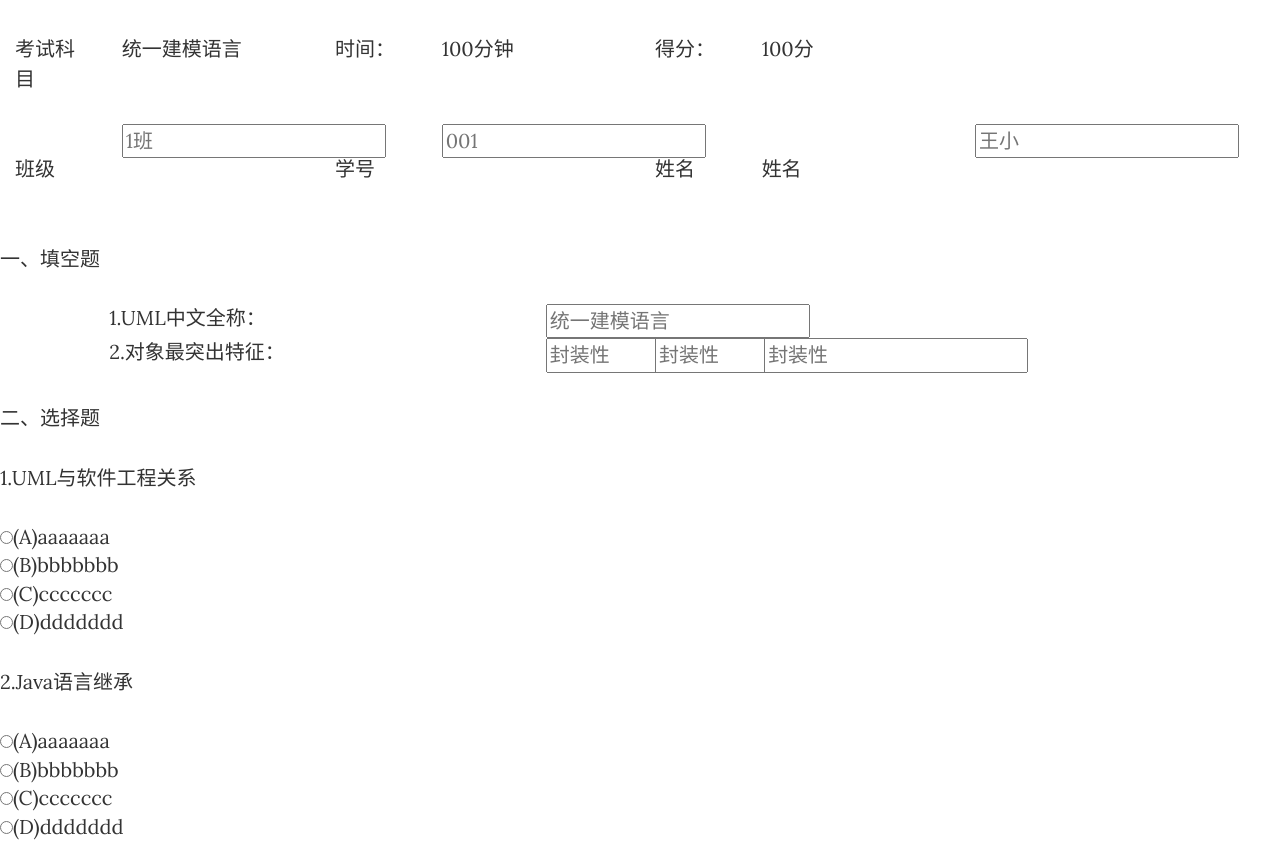
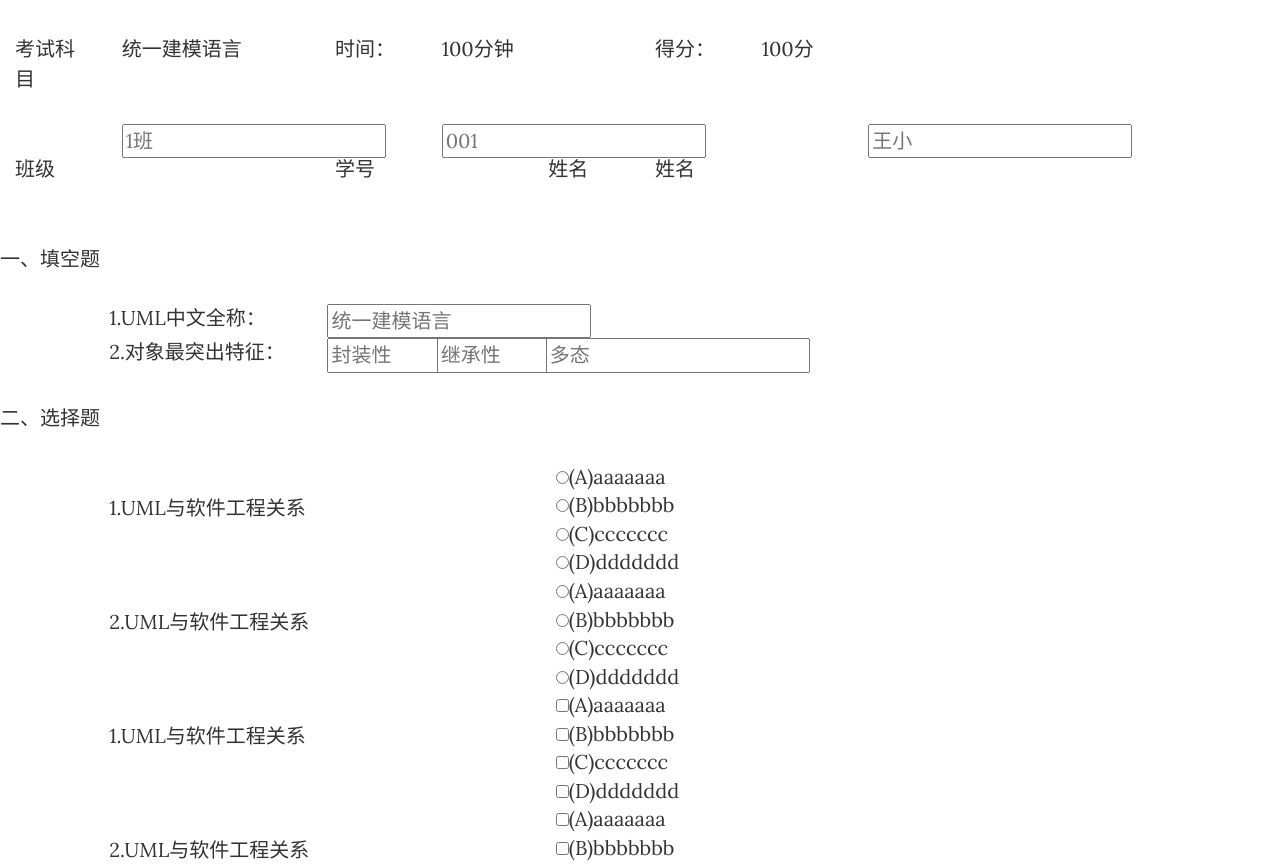
Before and after one commit to Eafrey/Bootstrap-shijuan, a website: page index.html in a window 1280 px wide. Shown: the part 66-933 px from the top of the page. Drawn offline with nearby package versions, Linux system fonts and the light colour scheme.

Commit message:
xuanzeti

```diff
--- a/index.html
+++ b/index.html
@@ -71,7 +71,7 @@
             <div class="col-md-1">
                 <p>学号</p>
             </div>
-            <div class="col-md-2">
+            <div class="col-md-1">
                 <input type="text" placeholder="001">
             </div>
             <div class="col-md-1">
@@ -80,7 +80,7 @@
             <div class="col-md-2">
                 <p>姓名</p>
             </div>
-            <div class="col-md-2">
+            <div class="col-md-1">
                 <input type="text" placeholder="王小">
             </div>
         </div>
@@ -94,7 +94,7 @@
     </div>
 
     <div class="row">
-        <div class="col-md-4 col-md-offset-1">
+        <div class="col-md-2 col-md-offset-1">
             <span>1.UML中文全称：</span>
 
         </div>
@@ -105,7 +105,7 @@
     </div>
 
     <div class="row">
-        <div class="col-md-4 col-md-offset-1">
+        <div class="col-md-2 col-md-offset-1">
             <span>2.对象最突出特征：</span>
 
         </div>
@@ -114,43 +114,139 @@
 
         </div>
         <div class="col-md-1">
-            <input type="text" placeholder="封装性">
+            <input type="text" placeholder="继承性">
 
         </div>
         <div class="col-md-1">
-            <input type="text" placeholder="封装性">
+            <input type="text" placeholder="多态">
 
         </div>
     </div>
 
+    <div class="row">
+        <div class="col-md-10">
+            <p class="dati">二、选择题</p>
+        </div>
+    </div>
+
+    <div class="row">
+        <div class="col-md-4 col-md-offset-1">
+            <p>
+                1.UML与软件工程关系
+            </p>
+
+        </div>
+
+        <div class="col-md-4 col-md-offset-1" style="margin-left: 10px;">
+            <input type="radio" name="name">(A)aaaaaaa
+
+        </div>
+
+        <div class="col-md-4 col-md-offset-1" style="margin-left: 10px;">
+            <input type="radio"  name="name">(B)bbbbbbb
+
+        </div>
+
+        <div class="col-md-4 col-md-offset-1" style="margin-left: 10px;">
+            <input type="radio"  name="name">(C)ccccccc
+
+        </div>
+
+        <div class="col-md-4 col-md-offset-1" style="margin-left: 10px;">
+            <input type="radio"  name="name">(D)ddddddd
+
+        </div>
+    </div>
+
+    <div class="row">
+            <div class="col-md-4 col-md-offset-1">
+                <p>
+                    2.UML与软件工程关系
+                </p>
+
+            </div>
+
+            <div class="col-md-4 col-md-offset-1" style="margin-left: 10px;">
+                <input type="radio"  name="name">(A)aaaaaaa
+
+            </div>
+
+            <div class="col-md-4 col-md-offset-1" style="margin-left: 10px;">
+                <input type="radio"  name="name">(B)bbbbbbb
+
+            </div>
+
+            <div class="col-md-4 col-md-offset-1" style="margin-left: 10px;">
+                <input type="radio"  name="name">(C)ccccccc
+
+            </div>
+
+            <div class="col-md-4 col-md-offset-1" style="margin-left: 10px;">
+                <input type="radio"  name="name">(D)ddddddd
+
+            </div>
+        </div>
+
+        <div class="row">
+                <div class="col-md-4 col-md-offset-1">
+                    <p>
+                        1.UML与软件工程关系
+                    </p>
+
+                </div>
+
+                <div class="col-md-4 col-md-offset-1" style="margin-left: 10px;">
+                    <input type="checkbox"  name="name">(A)aaaaaaa
+
+                </div>
+
+                <div class="col-md-4 col-md-offset-1" style="margin-left: 10px;">
+                    <input type="checkbox"  name="name">(B)bbbbbbb
+
+                </div>
+
+                <div class="col-md-4 col-md-offset-1" style="margin-left: 10px;">
+                    <input type="checkbox"  name="name">(C)ccccccc
+
+                </div>
+
+                <div class="col-md-4 col-md-offset-1" style="margin-left: 10px;">
+                    <input type="checkbox"  name="name">(D)ddddddd
+
+                </div>
+            </div>
+
+            <div class="row">
+                    <div class="col-md-4 col-md-offset-1">
+                        <p>
+                            2.UML与软件工程关系
+                        </p>
+
+                    </div>
+
+                    <div class="col-md-4 col-md-offset-1" style="margin-left: 10px;">
+                        <input type="checkbox"  name="name">(A)aaaaaaa
+
+                    </div>
+
+                    <div class="col-md-4 col-md-offset-1" style="margin-left: 10px;">
+                        <input type="checkbox"  name="name">(B)bbbbbbb
+
+                    </div>
+
+                    <div class="col-md-4 col-md-offset-1" style="margin-left: 10px;">
+                        <input type="checkbox"  name="name">(C)ccccccc
+
+                    </div>
+
+                    <div class="col-md-4 col-md-offset-1" style="margin-left: 10px;">
+                        <input type="checkbox"  name="name">(D)ddddddd
+
+                    </div>
+                </div>
+
+
     <div>
-        <p class="dati">二、选择题</p>
-        <p class="xiaoti">
-            1.UML与软件工程关系
-        </p>
-        <form>
-            <input type="radio" class="xuanxiang" name="name">(A)aaaaaaa
-            <br>
-            <input type="radio" class="xuanxiang" name="name">(B)bbbbbbb
-            <br>
-            <input type="radio" class="xuanxiang" name="name">(C)ccccccc
-            <br>
-            <input type="radio" class="xuanxiang" name="name">(D)ddddddd
-            <br>
-        </form>
-        <p class="xiaoti">
-            2.Java语言继承
-        </p>
-        <form>
-            <input type="radio" class="xuanxiang" name="name">(A)aaaaaaa
-            <br>
-            <input type="radio" class="xuanxiang" name="name">(B)bbbbbbb
-            <br>
-            <input type="radio" class="xuanxiang" name="name">(C)ccccccc
-            <br>
-            <input type="radio" class="xuanxiang" name="name">(D)ddddddd
-            <br>
-        </form>
 
     </div>
     <div>
@@ -160,26 +256,26 @@
             1.UML与软件工程关系
         </p>
         <form>
-            <input type="checkbox" class="xuanxiang" name="name">(A)aaaaaaa
+            <input type="checkbox"  name="name">(A)aaaaaaa
             <br>
-            <input type="checkbox" class="xuanxiang" name="name">(B)bbbbbbb
+            <input type="checkbox"  name="name">(B)bbbbbbb
             <br>
-            <input type="checkbox" class="xuanxiang" name="name">(C)ccccccc
+            <input type="checkbox"  name="name">(C)ccccccc
             <br>
-            <input type="checkbox" class="xuanxiang" name="name">(D)ddddddd
+            <input type="checkbox"  name="name">(D)ddddddd
             <br>
         </form>
         <p class="xiaoti">
             2.Java语言继承
         </p>
         <form>
-            <input type="checkbox" class="xuanxiang" name="name">(A)aaaaaaa
+            <input type="checkbox"  name="name">(A)aaaaaaa
             <br>
-            <input type="checkbox" class="xuanxiang" name="name">(B)bbbbbbb
+            <input type="checkbox"  name="name">(B)bbbbbbb
             <br>
-            <input type="checkbox" class="xuanxiang" name="name">(C)ccccccc
+            <input type="checkbox"  name="name">(C)ccccccc
             <br>
-            <input type="checkbox" class="xuanxiang" name="name">(D)ddddddd
+            <input type="checkbox"  name="name">(D)ddddddd
             <br>
         </form>
 
```
